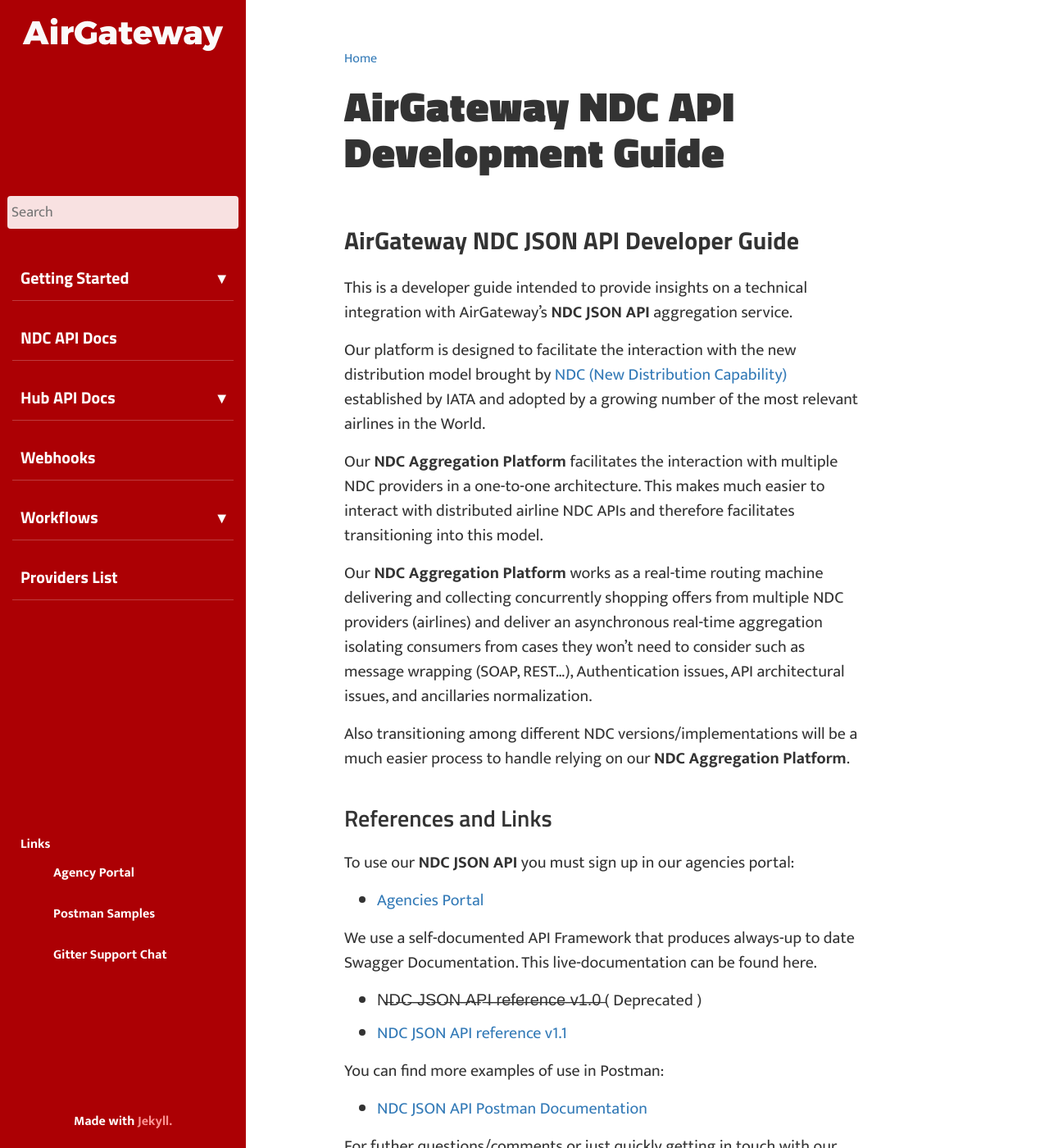
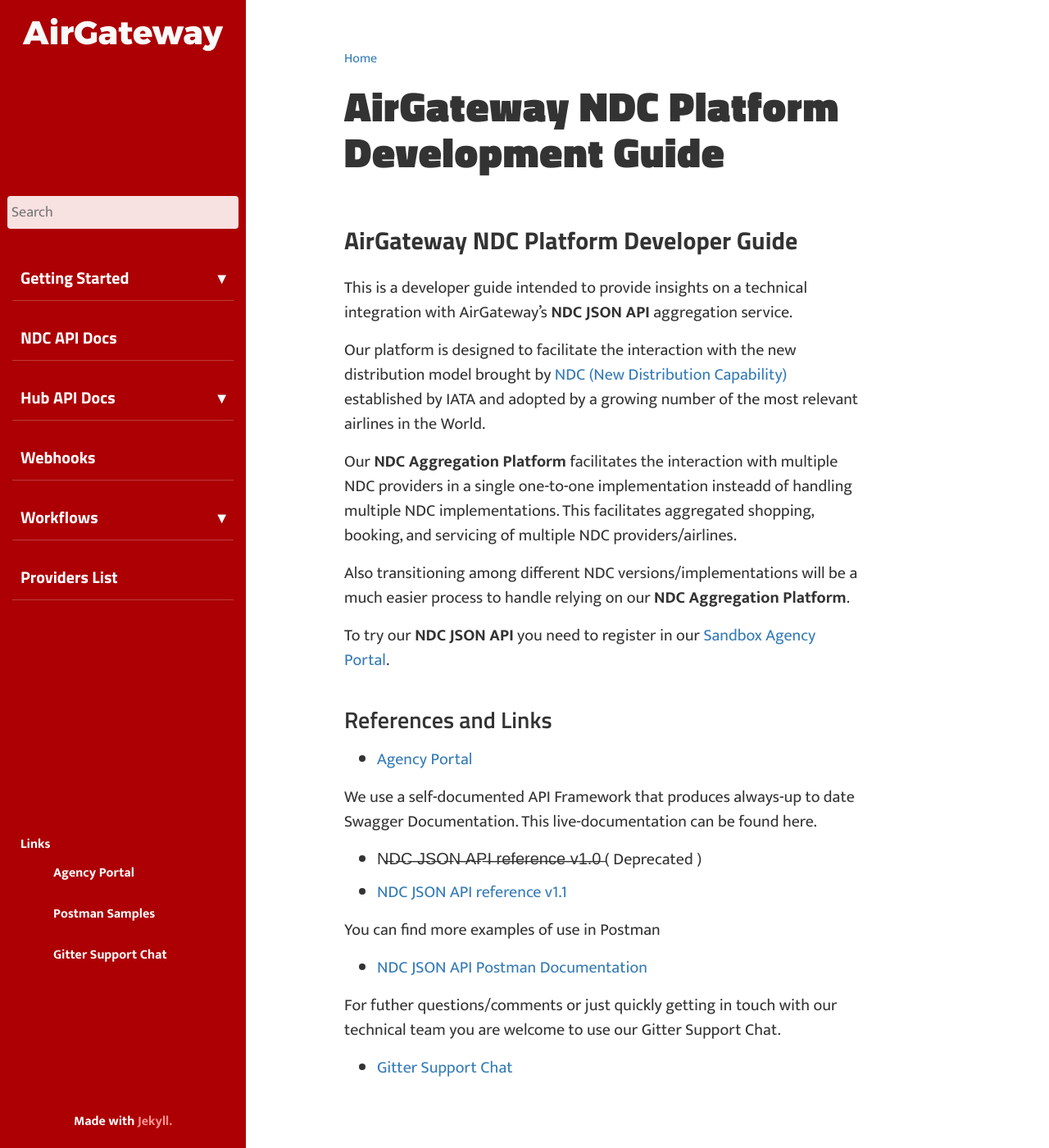
Before and after one commit to AirGateway/dev-guides-jekyll, a Jekyll site: the page built from index.md, in a window 1280 px wide and 1400 px high. Shown: the whole window at 82% size. Built offline with Jekyll 4.4.1, drawn with Linux system fonts in a browser that asks for light colours; comment, search, counter and statistics services are not loaded.

Commit message:
Some changes in texts and links.

```diff
--- a/index.md
+++ b/index.md
@@ -1,39 +1,40 @@
 ---
-title: "AirGateway NDC API Development Guide"
-keywords: AirGateway NDC API Development Guide
+title: "AirGateway NDC Platform Development Guide"
+keywords: AirGateway NDC Platform Development Guide API
 tags: [getting_started]
 sidebar: mydoc_sidebar
 permalink: index.html
 folder: /
-summary: These brief instructions will help you get started quickly with the theme. The other topics in this help provide additional information and detail about working with other aspects of this theme and Jekyll.
+summary: This is a developer guide intended to provide insights on a technical integration with AirGateway's NDC JSON API Aggregation Platform.
 ---
 
 
-AirGateway NDC JSON API Developer Guide
+AirGateway NDC Platform Developer Guide
 ====================
 
 This is a developer guide intended to provide insights on a technical integration with AirGateway's **NDC JSON API** aggregation service.
 
 Our platform is designed to facilitate the interaction with the new distribution model brought by [NDC (New Distribution Capability)](https://www.iata.org/en/programs/airline-distribution/ndc/) established by IATA and adopted by a growing number of the most relevant airlines in the World.
 
-Our **NDC Aggregation Platform** facilitates the interaction with multiple NDC providers in a one-to-one architecture. This makes much easier to interact with distributed airline NDC APIs and therefore facilitates transitioning into this model.
+Our **NDC Aggregation Platform** facilitates the interaction with multiple NDC providers in a single one-to-one implementation insteadd of handling multiple NDC implementations. This facilitates aggregated shopping, booking, and servicing of multiple NDC providers/airlines.
 
-Our **NDC Aggregation Platform** works as a real-time routing machine delivering and collecting concurrently shopping offers from multiple NDC providers (airlines) and deliver an asynchronous real-time aggregation isolating consumers from cases they won't need to consider such as message wrapping (SOAP, REST...), Authentication issues, API architectural issues, and ancillaries normalization.
 
 Also transitioning among different NDC versions/implementations will be a  much easier process to handle relying on our **NDC Aggregation Platform**.
 
+To try our **NDC JSON API** you need to register in our [Sandbox Agency Portal](https://agency.bookingpad.net/).
+
+
 References and Links
 -----------
-To use our **NDC JSON API** you must sign up in our agencies portal:
 
-* [Agencies Portal](https://agency.airgateway.net/)
+* [Agency Portal](https://agency.airgateway.net/)
 
 We use a self-documented API Framework that produces always-up to date Swagger Documentation. This live-documentation can be found here.
 
 * N̶D̶C̶ ̶J̶S̶O̶N̶ ̶A̶P̶I̶ ̶r̶e̶f̶e̶r̶e̶n̶c̶e̶ ̶v̶1̶.̶0̶   ( Deprecated )
 * [NDC JSON API reference v1.1](https://api.airgateway.net/v1.1/swagger-ui/)
 
-You can find more examples of use in Postman:
+You can find more examples of use in Postman
 
 * [NDC JSON API Postman Documentation](https://docs.airgateway.net/)
 
```
